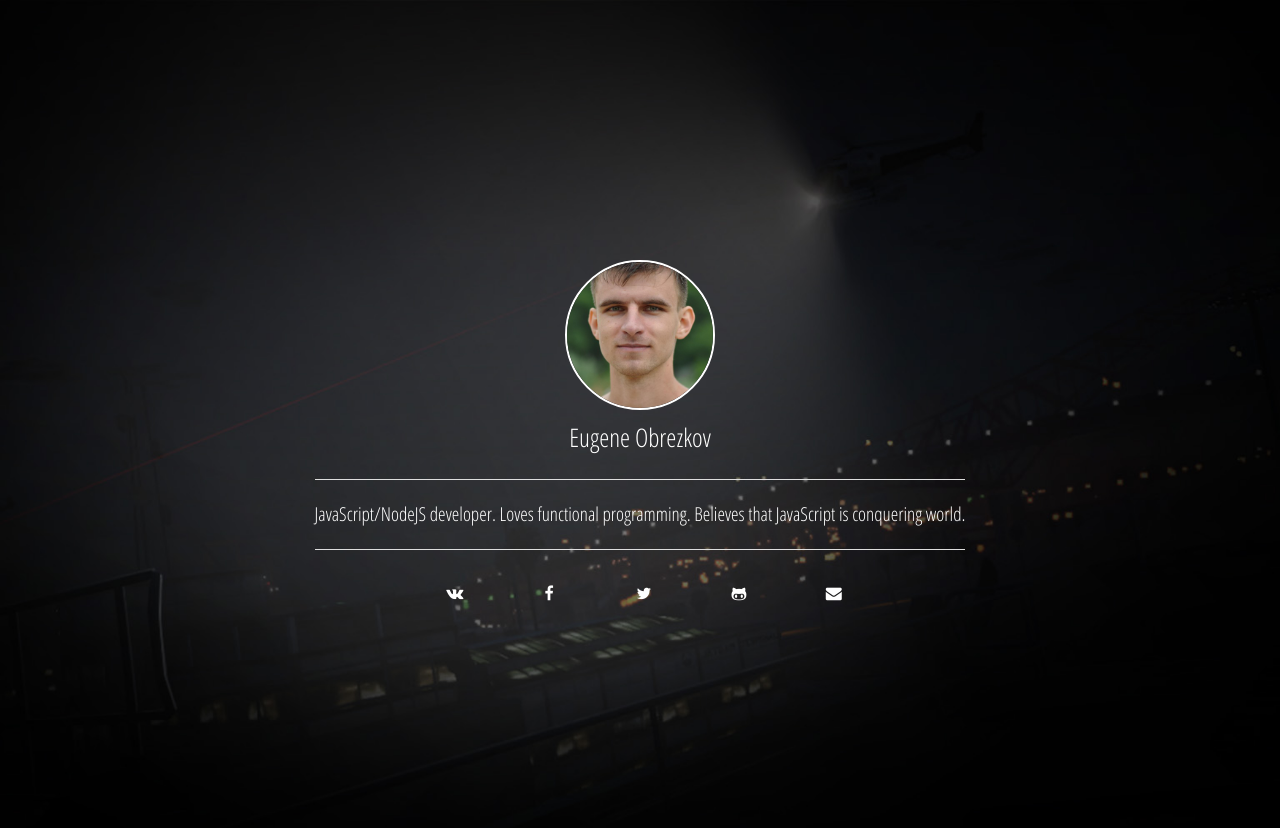
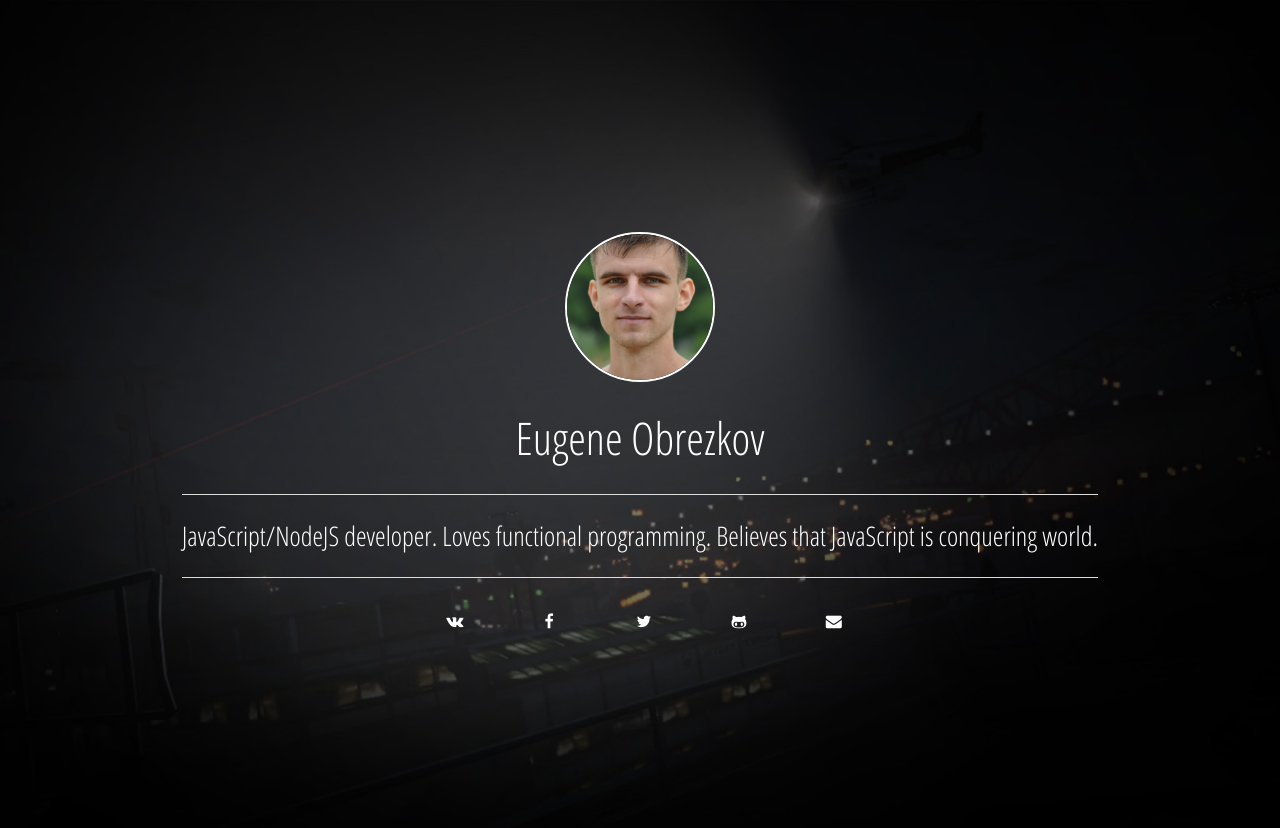
Before and after one commit to ghaiklor/ghaiklor.com, a Jekyll site: the page built from index.html, in a window 1280 px wide. Shown: the top 828 px of the page. Built offline with Jekyll 4.4.1, drawn with Linux system fonts in a browser that asks for light colours.

Commit message:
Trying to fix font size

```diff
--- a/assets/css/styles.css
+++ b/assets/css/styles.css
@@ -47,13 +47,12 @@ h1, h2, h3, h4, h5, h6, a, p, span, img {
 }
 
 .landing-page .my-name {
-  font-size: 2vw;
-  margin-top: 0.5rem;
-  margin-bottom: 0.5rem;
+  font-size: 5vh;
+  margin-top: 1.25rem;
 }
 
 .landing-page .my-description {
-  font-size: 1.5vw;
+  font-size: 3vh;
 }
 
 .landing-page .contacts-group .contacts-item {
```
